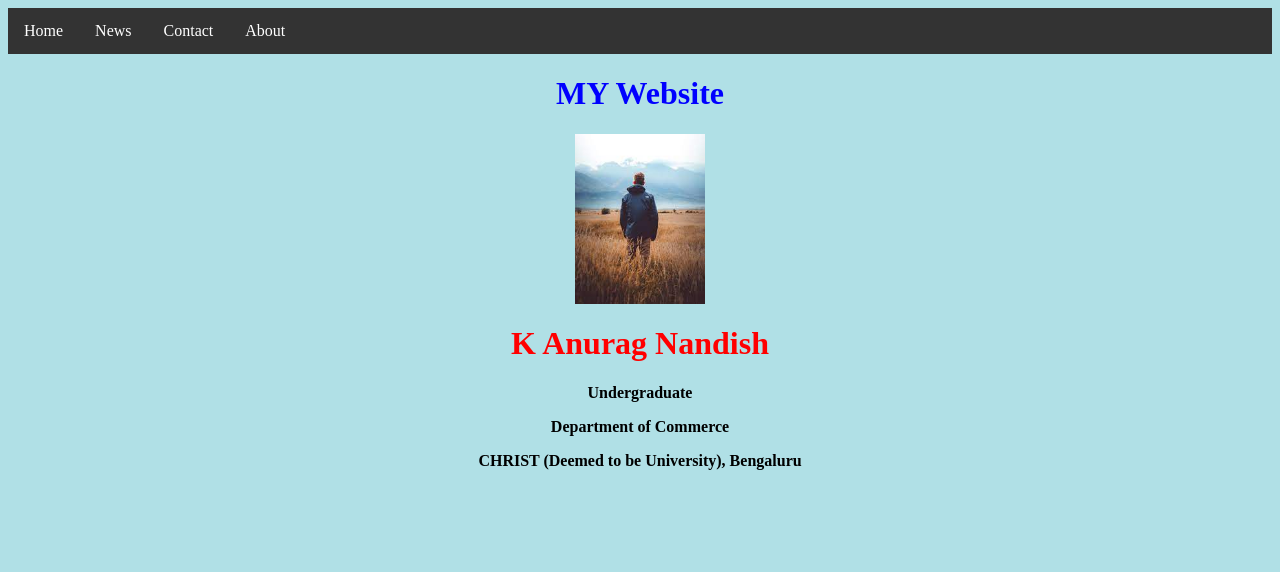
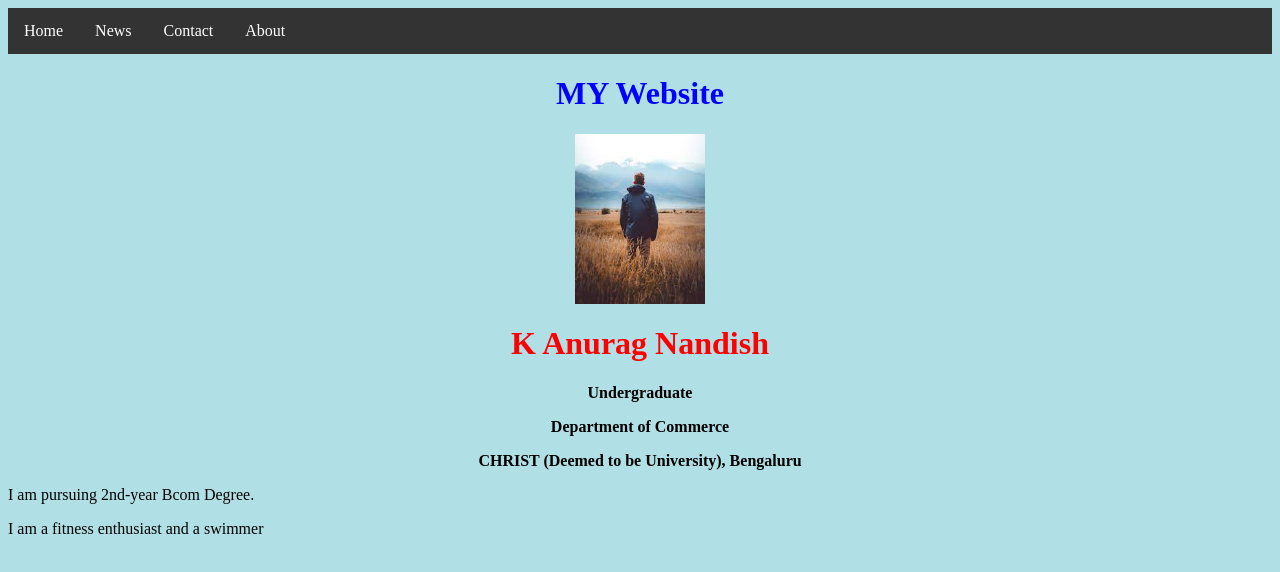
Before and after one commit to anuragnandish/kill, a plain HTML site: page index.html in a window 1280 px wide. Drawn offline with Linux system fonts and the light colour scheme.

Commit message:
Update index.html

```diff
--- a/index.html
+++ b/index.html
@@ -44,5 +44,7 @@ li a:hover {
 <p style="text-align: center;"><strong>Undergraduate</strong></p>
 <p style="text-align: center;"><strong>Department of Commerce</strong></p>
 <p style="text-align: center;"><strong>CHRIST (Deemed to be University), Bengaluru</strong></p>
+  <p>I am pursuing 2nd-year Bcom Degree.&nbsp;</p>
+<p>I am a fitness enthusiast and a swimmer&nbsp;</p>
 </body>
 </html>
```
